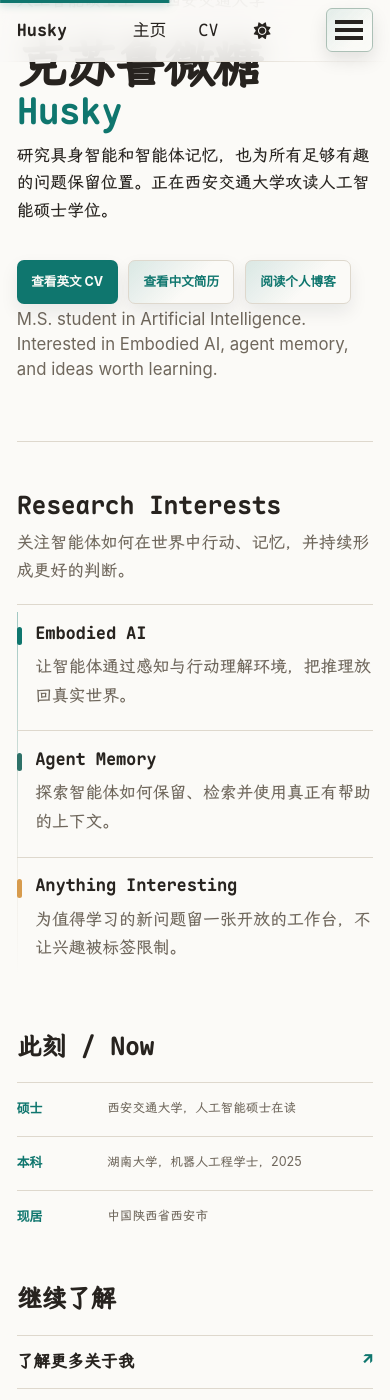
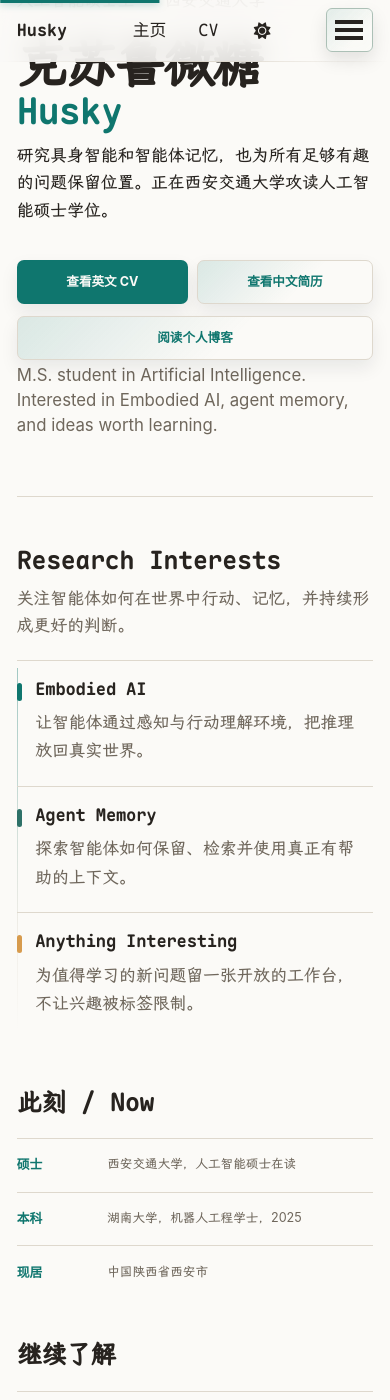
Before and after one commit to husky1102/husky1102.github.io, a Jekyll site: the page built from _pages/home.md, in a window 390 px wide and 1400 px high, scrolled down 392 px. Built offline with Jekyll 4.4.1, drawn with Linux system fonts in a browser that asks for light colours.

Commit message:
polish mobile homepage controls

```diff
--- a/_sass/custom.scss
+++ b/_sass/custom.scss
@@ -894,7 +894,13 @@ html[data-theme="dark"] .home-hero__stage.is-popped .home-hero__portrait {
 
   .home-hero__actions {
     order: 1;
+    gap: 0.55rem;
     margin-top: 0.9rem;
+  }
+
+  .home-hero__actions .btn {
+    flex: 1 1 auto;
+    min-width: 9.25rem;
   }
 
   .home-hero__lead-en {
@@ -937,6 +943,20 @@ html[data-theme="dark"] .home-hero__stage.is-popped .home-hero__portrait {
 
   .home-section--split {
     grid-template-columns: minmax(0, 1.08fr) minmax(0, 0.92fr);
+  }
+}
+
+@media (max-width: 47.99em) {
+  .home-research-list {
+    gap: 0;
+  }
+
+  .home-research-list::before {
+    left: 0;
+  }
+
+  .home-research-track {
+    padding-right: 0.25rem;
   }
 }
 
```
